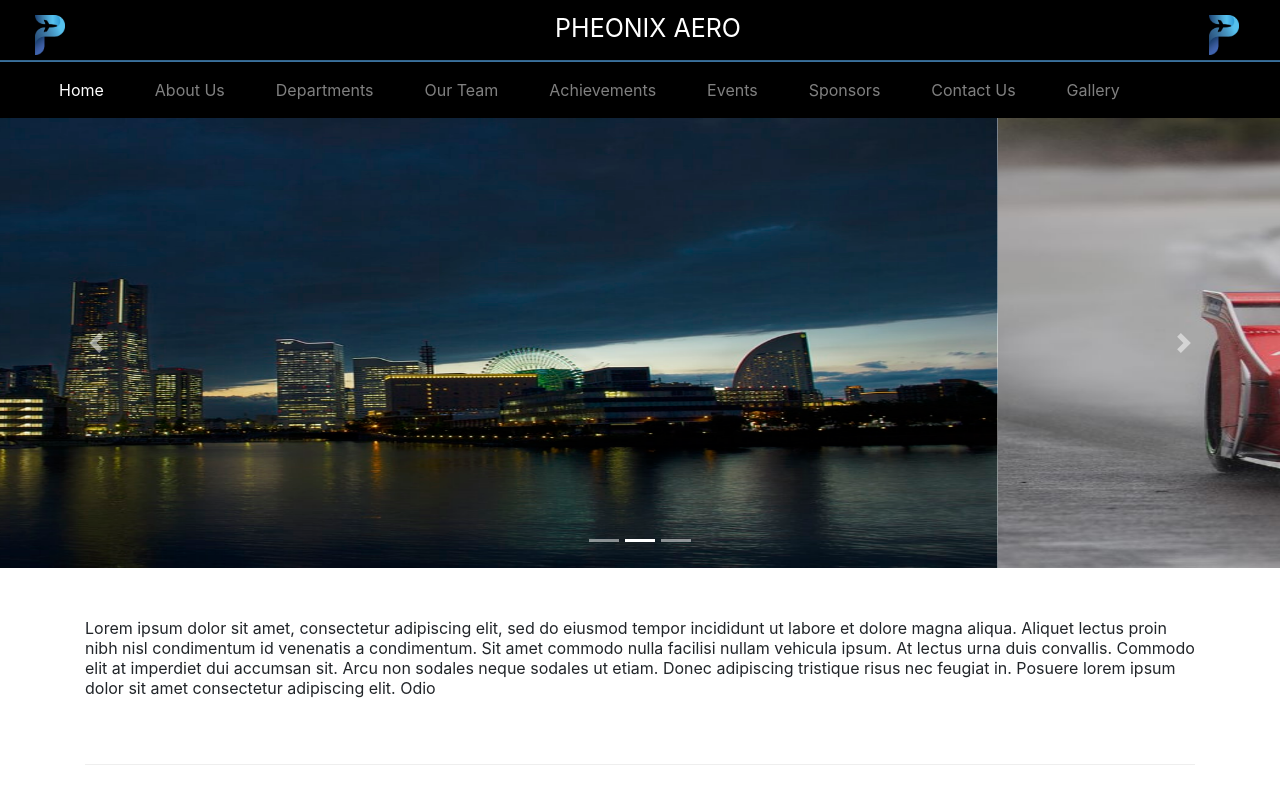
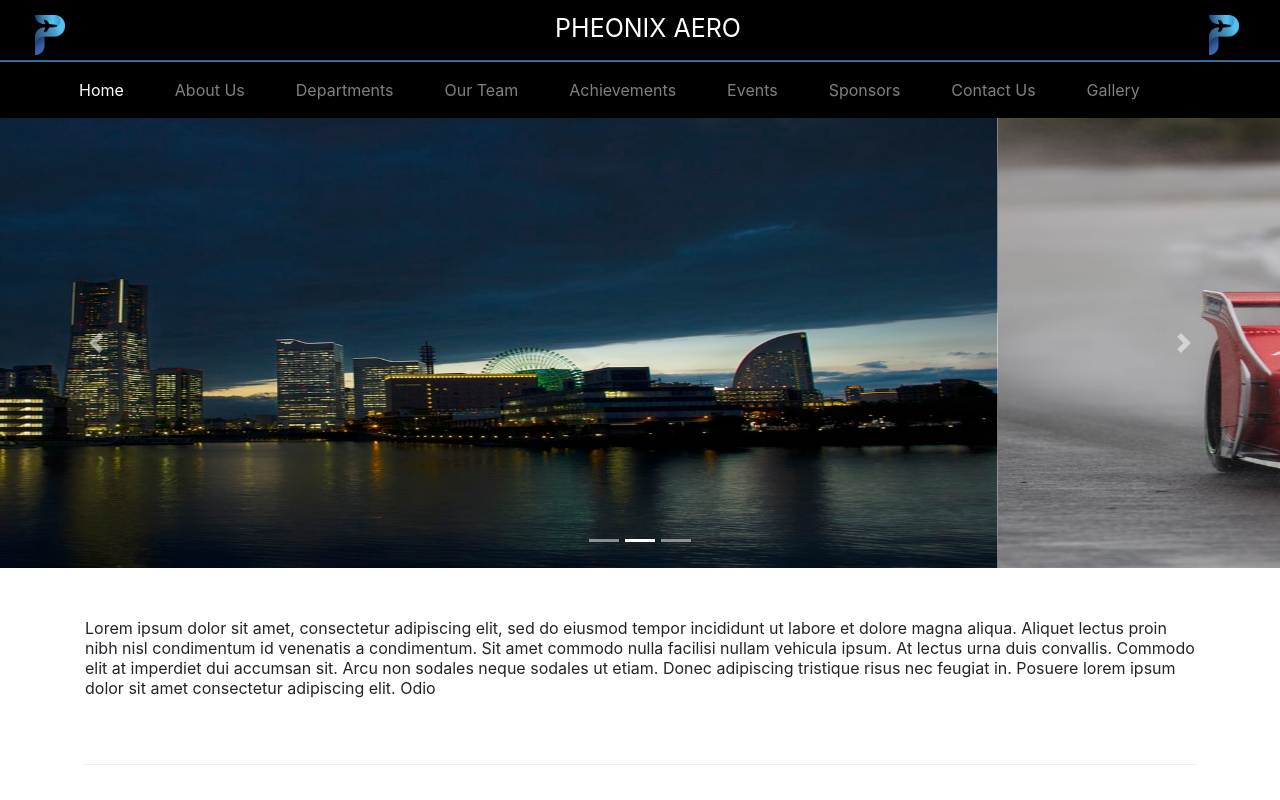
Before and after one commit to Phoenix-developers/Phoenix-SAE, a website: page index.html in a window 1280 px wide. Shown: the top 800 px of the page. Drawn offline with nearby package versions, Linux system fonts and the light colour scheme.

Commit message:
Update index.html

```diff
--- a/index.html
+++ b/index.html
@@ -28,7 +28,7 @@
 
          <div class="collapse navbar-collapse" id="navbarCollapse">
 
-            <ul class="navbar-nav mr-auto mt-2 mt-lg-0">
+            <ul class="navbar-nav mr-auto mt-2 mt-lg-0" style="margin-left: 20px;">
               <li class="nav-item active">
                 <a class="nav-link" href="index.html">Home </a>
               </li>
```
Lines whose indentation alone changed are shown as unchanged.
